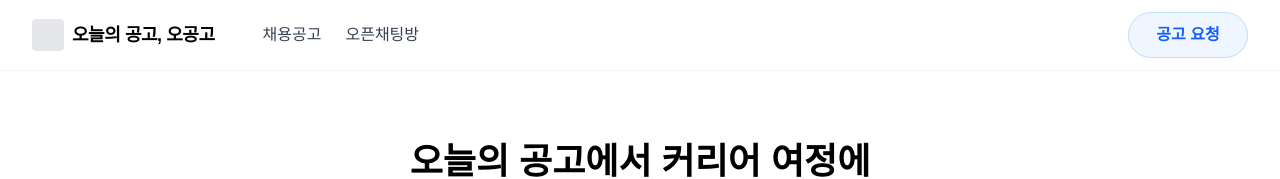
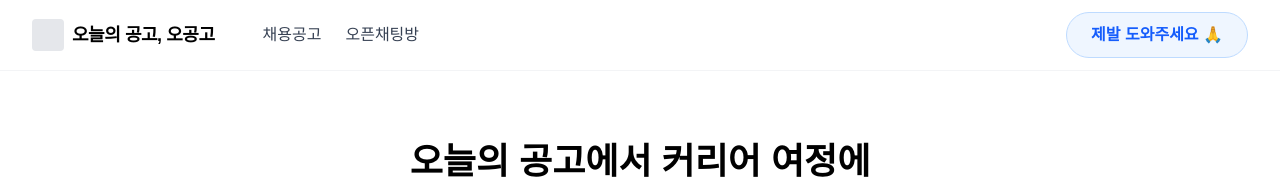
Before and after one commit to kst20209/startup-jobs-curation, a Next.js app: page / in a window 1280 px wide. Shown: the top 179 px of the page. Built offline with nearby package versions, Linux system fonts and the light colour scheme; no server answers; the database is empty.

Commit message:
버튼 수정

```diff
--- a/src/components/Navbar.tsx
+++ b/src/components/Navbar.tsx
@@ -50,7 +50,7 @@ export default function Navbar() {
             className="bg-blue-50 hover:bg-blue-100 text-blue-600 font-semibold px-6 py-2.5 rounded-full border border-blue-200 transition-colors text-sm md:text-base min-w-[120px]"
             onClick={() => setIsFeedbackOpen(true)}
           >
-            공고 요청
+            제발 도와주세요 🙏
           </button>
         </div>
       </nav>
```
